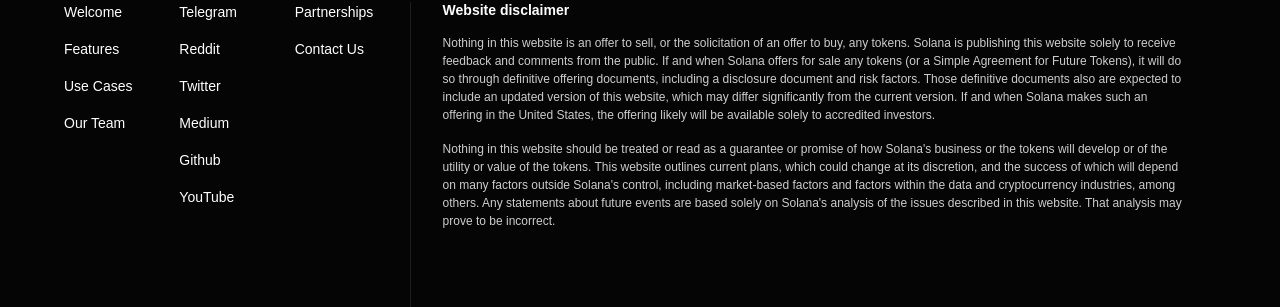
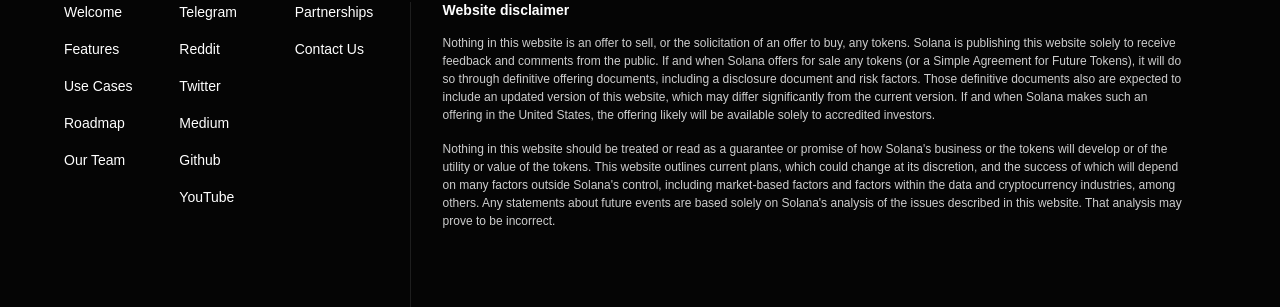
Before and after one commit to devonbeard/solana, a PHP site: page / in a window 1280 px wide. Shown: the part 5866-6173 px from the top of the page. Run offline with PHP 8.4, Linux system fonts and the light colour scheme; some web fonts are replaced.

Commit message:
fixes section links in footer

```diff
--- a/footer.php
+++ b/footer.php
@@ -7,9 +7,10 @@
       <section class="w-100 w-30-l pr3">
         <div class="flex flex-wrap justify-between mb3 mb6-l">
           <nav class="w-50 w-30-l">
-            <a class="db mw5 link mb3 lh-copy white dim no-underline f6" href="index.php#welcome">Welcome</a>
+            <a class="db mw5 link mb3 lh-copy white dim no-underline f6" href="index.php">Welcome</a>
             <a class="db mw5 link mb3 lh-copy white dim no-underline f6" href="index.php#features">Features</a>
             <a class="db mw5 link mb3 lh-copy white dim no-underline f6" href="index.php#use-cases">Use Cases</a>
+            <a class="db mw5 link mb3 lh-copy white dim no-underline f6" href="index.php#roadmap">Roadmap</a>
             <a class="db mw5 link mb3 lh-copy white dim no-underline f6" href="index.php#team">Our Team</a>
           </nav>
           <nav class="w-50 w-30-l">
--- a/index.php
+++ b/index.php
@@ -172,7 +172,7 @@
 
 
   <section class="bg-black">
-    <section class="mw9 center pv5 ph3 ph5-ns pb6-ns">
+    <section id="roadmap" class="mw9 center pv5 ph3 ph5-ns pb6-ns">
       <h1 class="f2 lh-title mb5">Our Roadmap</h1>
       <ul class="roadmap-list ml2">
         <li class="list roadmap-list-item mb5">
@@ -205,7 +205,7 @@
 
 
   <section class="bg-black-05">
-    <section class="mw9 center pv5 ph3 ph5-ns pb5-ns">
+    <section id="team" class="mw9 center pv5 ph3 ph5-ns pb5-ns">
       <h1 class="f2 lh-title white mb5">The Team</h1>
 
       <section class="flex flex-wrap justify-between">
```
Also changed, not shown: 1 other file.
